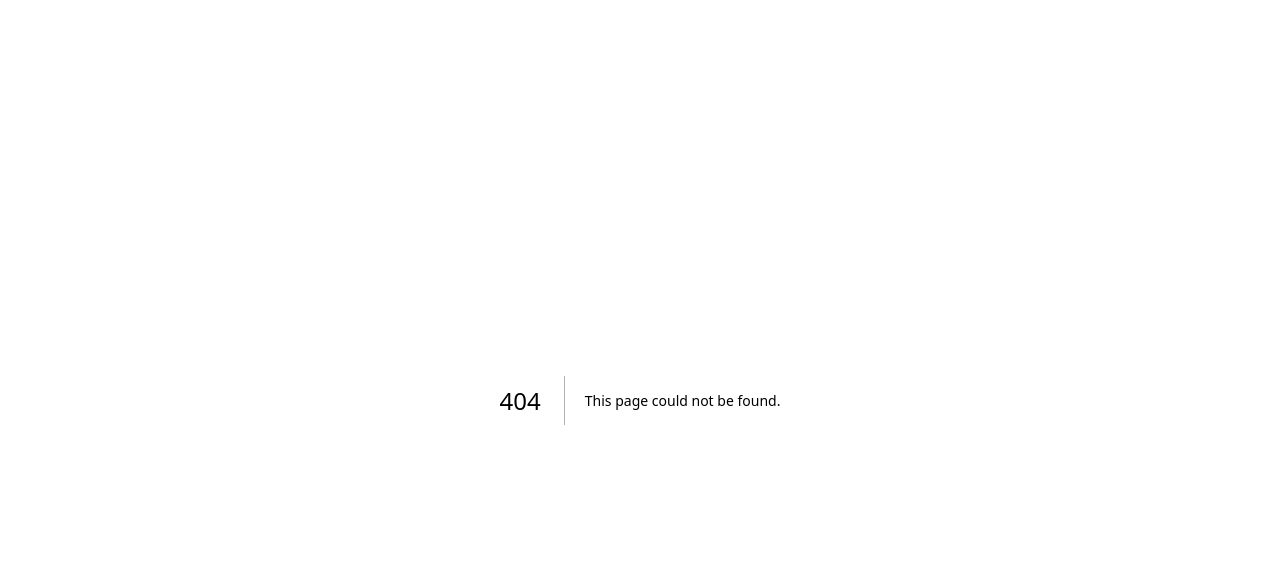
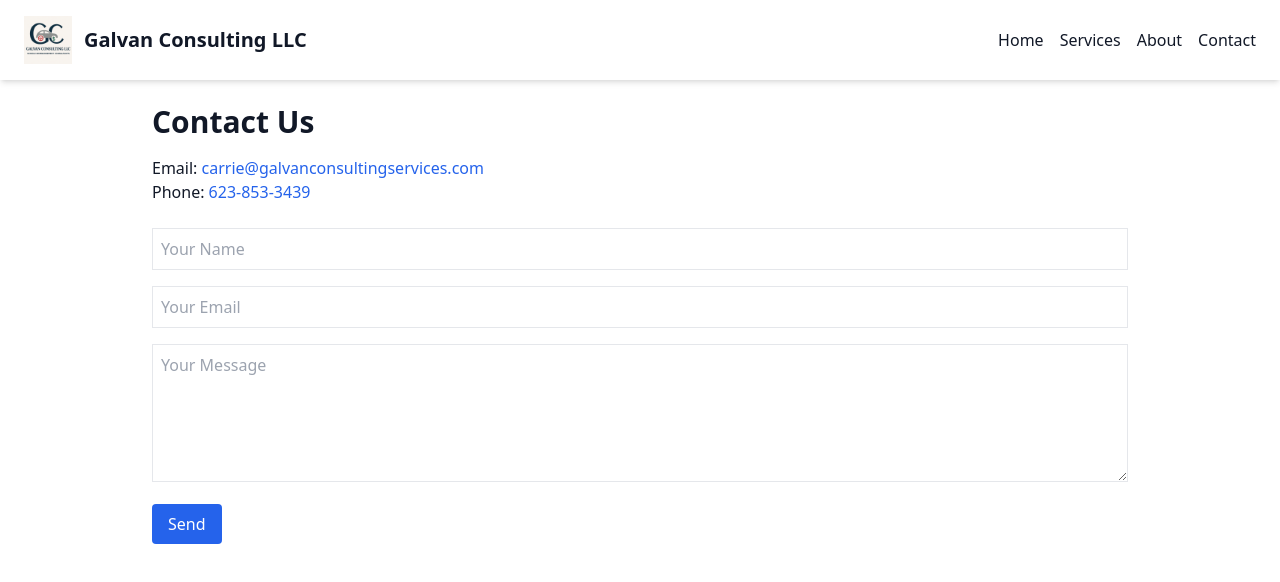
Before and after one commit to GalvanGirl/Galvan_Consulting_site, a Next.js app: page /contact in a window 1280 px wide. Before the commit this address had no page. Shown: the top 582 px of the page. Built offline with nearby package versions, Linux system fonts and the light colour scheme.

Commit message:
Add files via upload

```diff
--- /dev/null
+++ b/app/about/page.tsx
@@ -0,0 +1,10 @@
+export default function About() {
+  return (
+    <section>
+      <h2 className="text-3xl font-semibold mb-4">About Carrie Galvan</h2>
+      <p>
+        Carrie Galvan has been in the Vehicle Reimbursement and FAVR industry for over 8 years, helping companies audit, recommend programs, and provide measurable savings.
+      </p>
+    </section>
+  );
+}
--- /dev/null
+++ b/app/contact/page.tsx
@@ -0,0 +1,15 @@
+export default function Contact() {
+  return (
+    <section>
+      <h2 className="text-3xl font-semibold mb-4">Contact Us</h2>
+      <p>Email: <a href="mailto:carrie@galvanconsultingservices.com" className="text-blue-600">carrie@galvanconsultingservices.com</a></p>
+      <p>Phone: <a href="tel:6238533439" className="text-blue-600">623-853-3439</a></p>
+      <form className="mt-6 space-y-4">
+        <input type="text" placeholder="Your Name" className="border p-2 w-full" required />
+        <input type="email" placeholder="Your Email" className="border p-2 w-full" required />
+        <textarea placeholder="Your Message" className="border p-2 w-full" rows={5} required></textarea>
+        <button type="submit" className="bg-blue-600 text-white px-4 py-2 rounded">Send</button>
+      </form>
+    </section>
+  );
+}
--- a/app/layout.tsx
+++ b/app/layout.tsx
@@ -1,4 +1,5 @@
 import "../styles/globals.css";
+import Link from "next/link";
 
 export const metadata = {
   title: "Galvan Consulting LLC",
@@ -8,7 +9,21 @@ export const metadata = {
 export default function RootLayout({ children }: { children: React.ReactNode }) {
   return (
     <html lang="en">
-      <body>{children}</body>
+      <body className="text-gray-900 bg-white">
+        <header className="flex items-center justify-between px-6 py-4 shadow-md bg-white">
+          <div className="flex items-center space-x-3">
+            <img src="/logo.png" alt="Galvan Consulting Logo" className="w-12 h-12" />
+            <h1 className="text-xl font-bold">Galvan Consulting LLC</h1>
+          </div>
+          <nav className="space-x-4">
+            <Link href="/">Home</Link>
+            <Link href="/services">Services</Link>
+            <Link href="/about">About</Link>
+            <Link href="/contact">Contact</Link>
+          </nav>
+        </header>
+        <main className="p-6 max-w-5xl mx-auto">{children}</main>
+      </body>
     </html>
   );
 }
--- a/app/page.tsx
+++ b/app/page.tsx
@@ -1,8 +1,10 @@
 export default function Home() {
   return (
-    <main className="p-10">
-      <h1 className="text-3xl font-bold">Galvan Consulting LLC</h1>
-      <p className="mt-4">Vehicle Reimbursement & FAVR Consulting</p>
-    </main>
+    <section className="text-center">
+      <h2 className="text-4xl font-bold mb-4">Vehicle Reimbursement Experts</h2>
+      <p className="text-lg">
+        We help businesses optimize FAVR and CPM programs to increase efficiency and reduce costs.
+      </p>
+    </section>
   );
 }
--- /dev/null
+++ b/app/services/page.tsx
@@ -0,0 +1,13 @@
+export default function Services() {
+  return (
+    <section>
+      <h2 className="text-3xl font-semibold mb-6">Our Services</h2>
+      <ul className="space-y-4">
+        <li><strong>FAVR Program Audits:</strong> Evaluate your current plan and recommend improvements.</li>
+        <li><strong>CPM Analysis:</strong> Assess cost-per-mile structures and identify potential savings.</li>
+        <li><strong>Fleet Optimization:</strong> Help right-size your fleet for maximum efficiency.</li>
+        <li><strong>Cost Savings Negotiation:</strong> Negotiate on your behalf to reduce reimbursement expenses.</li>
+      </ul>
+    </section>
+  );
+}
```
Also changed, not shown: public/carrie.jpg (added), public/logo.png (added).
